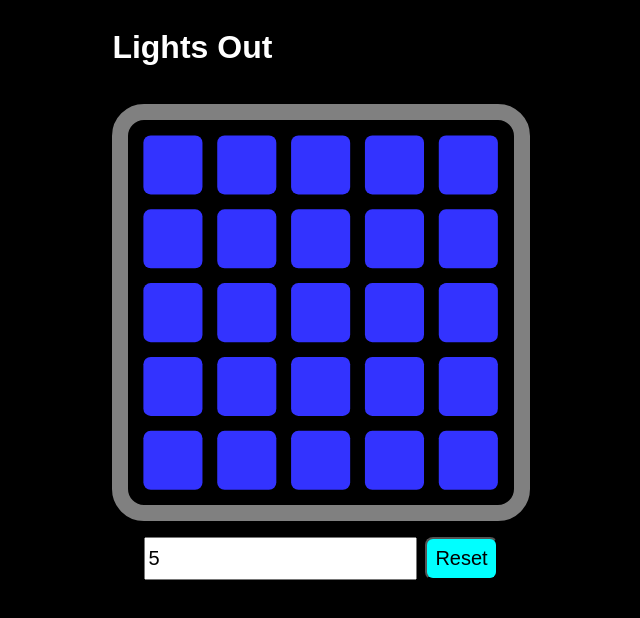
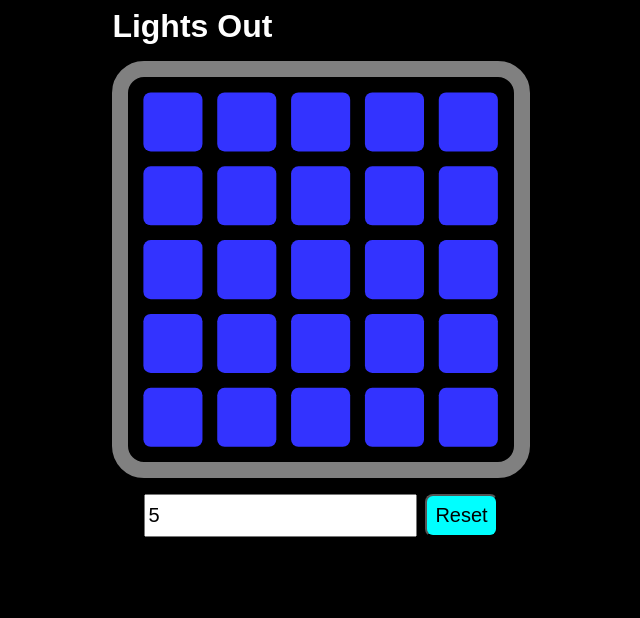
Before and after one commit to DeedleFake/lights-out, a React (Create React App) app: page / in a window 1280 px wide. Shown: the top 618 px of the page, without its empty margins (319-959 px from the left). Built offline with nearby package versions, Linux system fonts and the light colour scheme.

Commit message:
Attempt to fix the layout again.

```diff
--- a/src/App.js
+++ b/src/App.js
@@ -41,8 +41,7 @@ const App = () => {
 			style={{ display: 'flex', flexDirection: 'column', alignItems: 'center' }}
 		>
 			<div
-				className="width"
-				style={{ display: 'flex', flexDirection: 'column' }}
+				style={{ display: 'flex', flexDirection: 'column', maxWidth: 800 }}
 			>
 				<h1>Lights Out</h1>
 
--- a/src/style.css
+++ b/src/style.css
@@ -6,8 +6,12 @@ body {
 	font-family: Arial;
 }
 
-@media screen and (orientation: landscape) {
-	.width {
-		max-width: 600px;
-	}
+h1,
+h2,
+h3,
+h4,
+h5,
+h6 {
+	margin: 0px;
+	padding: 0px;
 }
```
